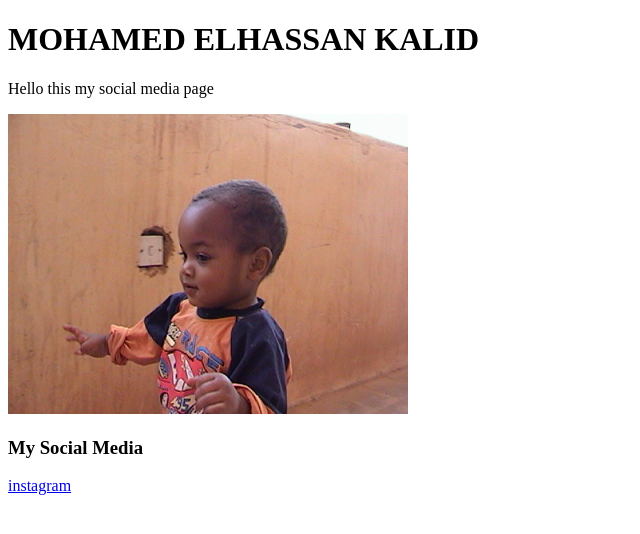
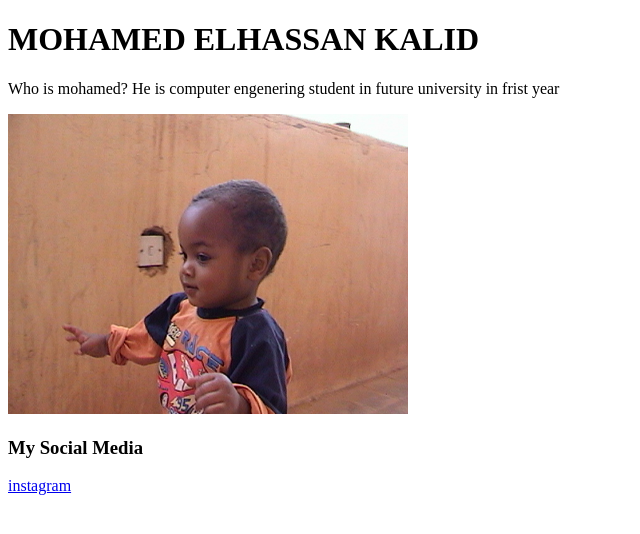
Before and after one commit to mohamedelhkhalid/Mohamed-Elhassan-Web, a plain HTML site: page index.html in a window 1280 px wide. Shown: the whole page, without its empty margins (0-640 px from the left). Drawn offline with Linux system fonts and the light colour scheme.

Commit message:
Update index.html with new content about Mohamed
Added a brief introduction about Mohamed as a computer engineering student.

```diff
--- a/index.html
+++ b/index.html
@@ -6,7 +6,8 @@
     </head>
     <body>
         <h1>MOHAMED ELHASSAN KALID</h1>
-<p>Hello this my social media page</p>
+<p>Who is mohamed?
+He is computer engenering student in future university in frist year</p>
 <img src="DSC00643.JPG" alt="my photo" width="400">
 <h3>My Social Media</h2>
 <a href="https://wwww.instagram.com/moe.elhassan?lqvp=MXNneXM3OWI1bzJudw==">instagram</a>
```
